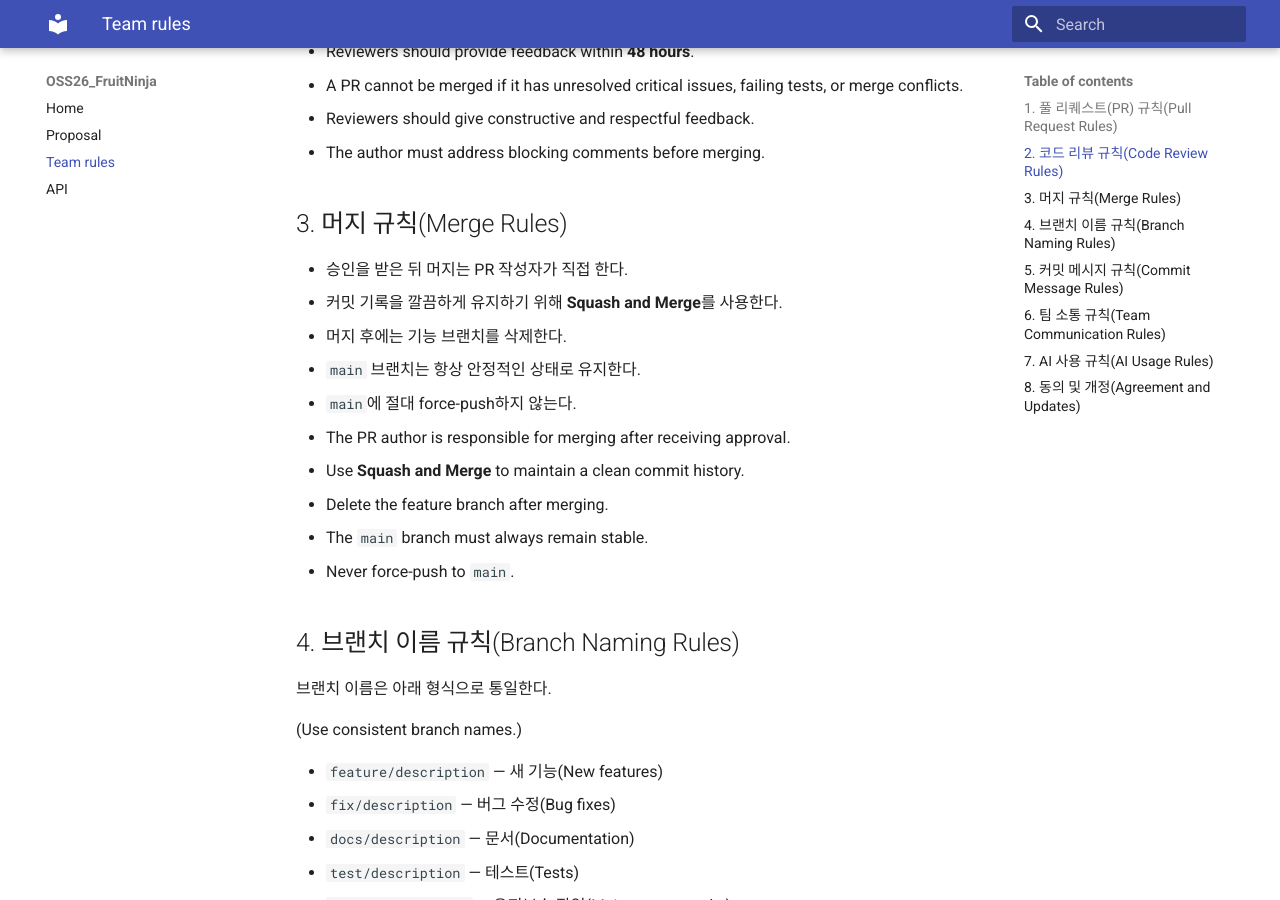
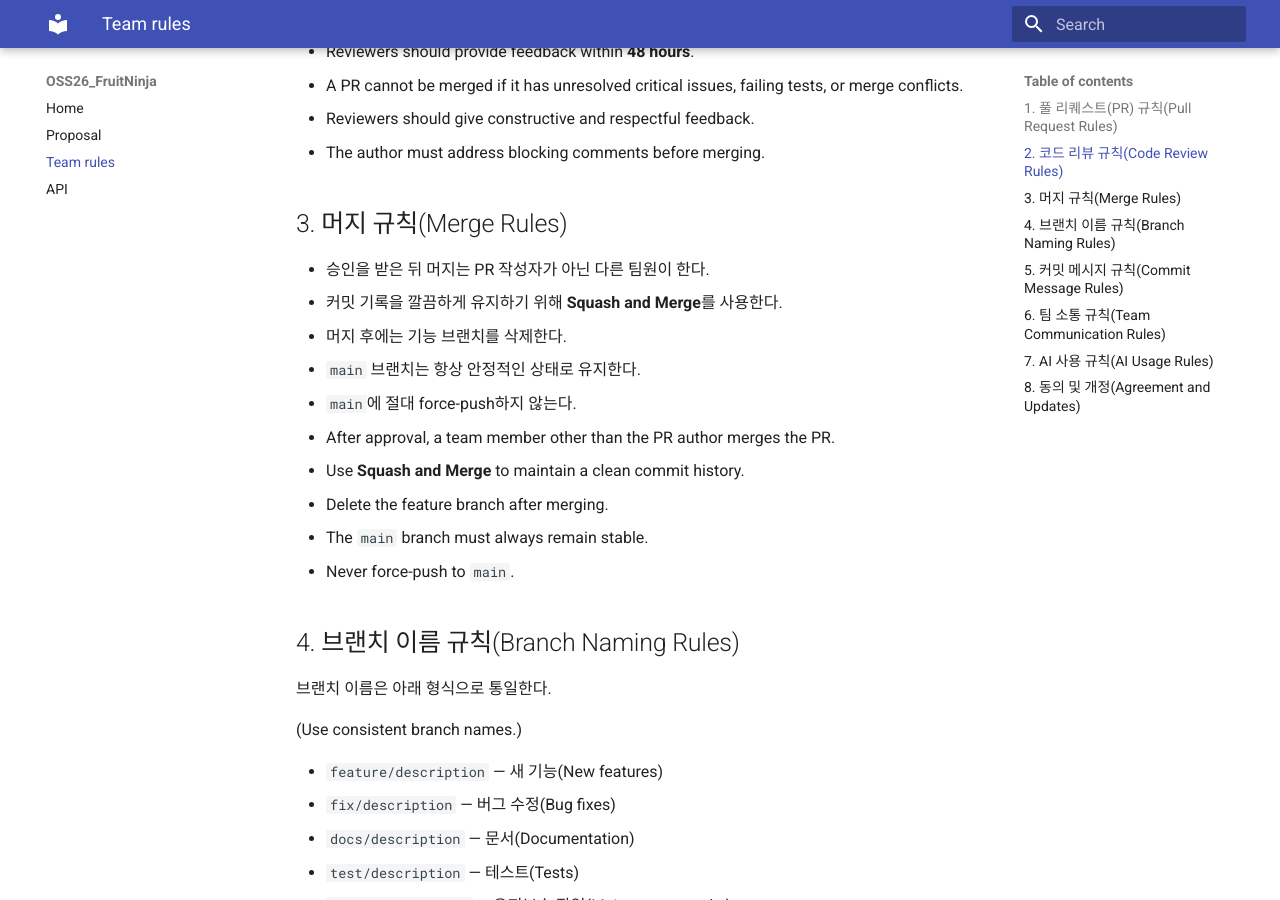
Before and after one commit to asimov-archive/OSS26_FruitNinja, an MkDocs documentation site: the page built from docs/team-rules.md, in a window 1280 px wide and 900 px high, scrolled down 879 px. Built offline with MkDocs 1.6.1 and Material for MkDocs 9.7.7, drawn with Linux system fonts in a browser that asks for light colours.

Commit message:
docs: 머지 담당을 작성자 외 팀원으로 변경

```diff
--- a/docs/team-rules.md
+++ b/docs/team-rules.md
@@ -32,13 +32,13 @@
 
 ## 3. 머지 규칙(Merge Rules)
 
-- 승인을 받은 뒤 머지는 PR 작성자가 직접 한다.
+- 승인을 받은 뒤 머지는 PR 작성자가 아닌 다른 팀원이 한다.
 - 커밋 기록을 깔끔하게 유지하기 위해 **Squash and Merge**를 사용한다.
 - 머지 후에는 기능 브랜치를 삭제한다.
 - `main` 브랜치는 항상 안정적인 상태로 유지한다.
 - `main`에 절대 force-push하지 않는다.
 
-- The PR author is responsible for merging after receiving approval.
+- After approval, a team member other than the PR author merges the PR.
 - Use **Squash and Merge** to maintain a clean commit history.
 - Delete the feature branch after merging.
 - The `main` branch must always remain stable.
```
